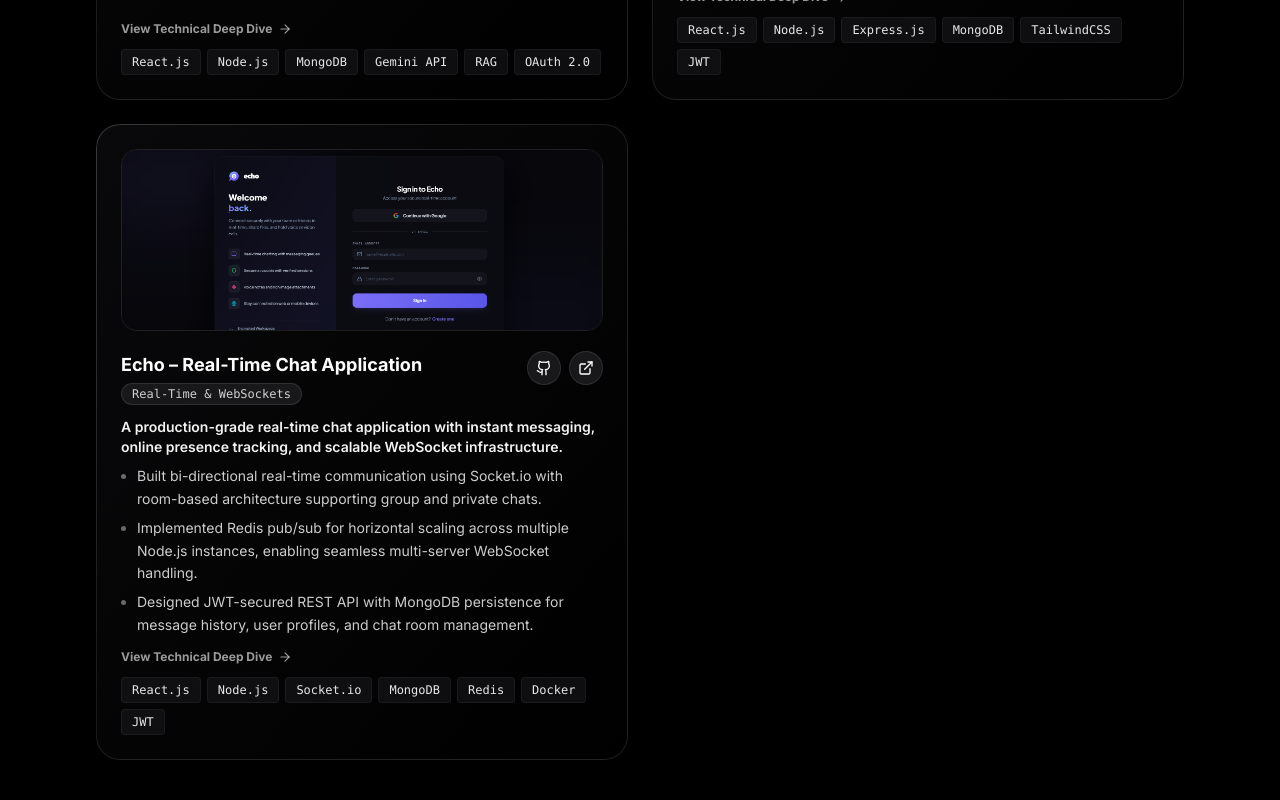
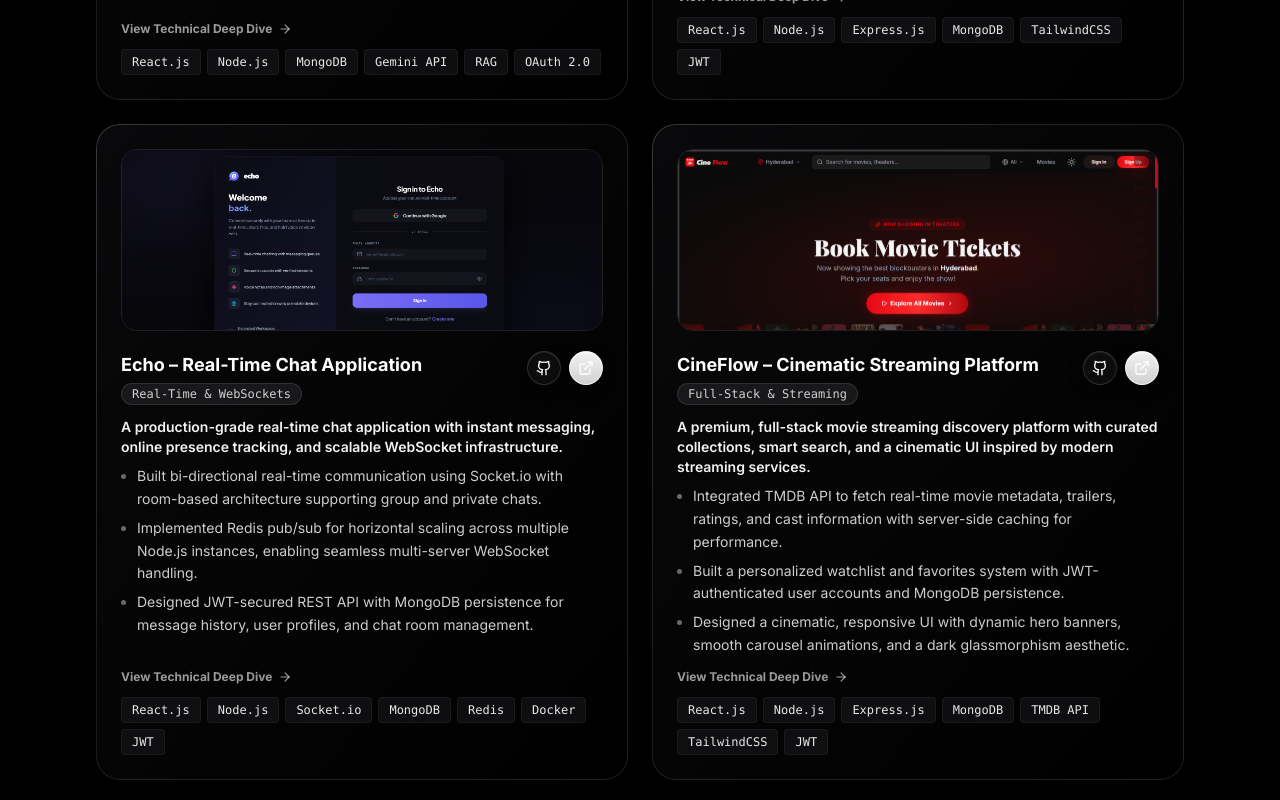
Before and after one commit to Silamsai/protfolio, a React (Vite) app: page / in a window 1280 px wide. Shown: the part 3600-4400 px from the top of the page. Built offline with nearby package versions, Linux system fonts and the light colour scheme.

Commit message:
feat: add CineFlow project + liquid Apple-style buttons

```diff
--- a/src/App.jsx
+++ b/src/App.jsx
@@ -188,6 +188,24 @@ const resumeData = {
       demo: 'https://echo-real-time-chat.vercel.app/',
       challenges: 'Maintaining consistent real-time state across multiple server instances and handling WebSocket reconnection logic gracefully under network instability.',
       solutions: 'Adopted Redis pub/sub as a message broker between Socket.io server instances. Implemented exponential back-off reconnection on the client and sticky-session load balancing via Nginx upstream.',
+    },
+    {
+      id: 'cineflow',
+      emoji: '🎬',
+      title: 'CineFlow – Cinematic Streaming Platform',
+      tag: 'Full-Stack & Streaming',
+      tech: ['React.js', 'Node.js', 'Express.js', 'MongoDB', 'TMDB API', 'TailwindCSS', 'JWT'],
+      desc: 'A premium, full-stack movie streaming discovery platform with curated collections, smart search, and a cinematic UI inspired by modern streaming services.',
+      bullets: [
+        'Integrated TMDB API to fetch real-time movie metadata, trailers, ratings, and cast information with server-side caching for performance.',
+        'Built a personalized watchlist and favorites system with JWT-authenticated user accounts and MongoDB persistence.',
+        'Designed a cinematic, responsive UI with dynamic hero banners, smooth carousel animations, and a dark glassmorphism aesthetic.',
+        'Implemented full-text search with debounce optimization and genre-based filtering across 10,000+ movies and TV shows.',
+      ],
+      github: 'https://github.com/Silamsai/CineFlow',
+      demo: 'https://cineflow.vercel.app/',
+      challenges: 'Handling large volumes of real-time API data efficiently while maintaining a smooth, cinematic user experience without UI jank or layout shifts.',
+      solutions: 'Implemented server-side response caching with TTL strategies to reduce TMDB API calls by 70%. Used React Suspense and skeleton loaders for seamless content streaming and zero layout shift.',
     },
   ],
   achievements: [
@@ -540,7 +558,7 @@ export default function App() {
         {/* Projects Grid – 2 columns on large screens */}
         <div className="grid grid-cols-1 lg:grid-cols-2 gap-5 sm:gap-6">
           {resumeData.projects.map((proj) => {
-            const imgSrc = proj.id === 'tom-ai' ? '/tom-ai.png' : proj.id === 'faculty-management' ? '/faculty.png' : '/echo.png';
+            const imgSrc = proj.id === 'tom-ai' ? '/tom-ai.png' : proj.id === 'faculty-management' ? '/faculty.png' : proj.id === 'cineflow' ? '/cine.png' : '/echo.png';
             return (
               <div
                 key={proj.id}
@@ -572,7 +590,8 @@ export default function App() {
                         target="_blank"
                         rel="noopener noreferrer"
                         onClick={(e) => e.stopPropagation()}
-                        className="p-2 rounded-full transition-all hover:scale-110 hover:bg-white/10 bg-zinc-900 border border-white/10"
+                        className="liquid-btn liquid-btn-ghost p-2 rounded-full"
+                        title="View on GitHub"
                       >
                         <GithubIcon className="w-4 h-4 text-white" />
                       </a>
@@ -581,7 +600,8 @@ export default function App() {
                         target="_blank"
                         rel="noopener noreferrer"
                         onClick={(e) => e.stopPropagation()}
-                        className="p-2 rounded-full transition-all hover:scale-110 hover:bg-white/10 bg-zinc-900 border border-white/10"
+                        className="liquid-btn liquid-btn-solid p-2 rounded-full"
+                        title="Live Demo"
                       >
                         <ExternalLink className="w-4 h-4 text-white" />
                       </a>
@@ -776,7 +796,7 @@ export default function App() {
               {/* Project Image Banner */}
               <div className="w-full rounded-2xl overflow-hidden border border-zinc-900 aspect-video relative max-h-[260px] bg-black">
                 <img
-                  src={selectedProject.id === 'tom-ai' ? '/tom-ai.png' : selectedProject.id === 'faculty-management' ? '/faculty.png' : '/echo.png'}
+                  src={selectedProject.id === 'tom-ai' ? '/tom-ai.png' : selectedProject.id === 'faculty-management' ? '/faculty.png' : selectedProject.id === 'cineflow' ? '/cine.png' : '/echo.png'}
                   alt={selectedProject.title}
                   className="w-full h-full object-cover object-top"
                 />
@@ -840,7 +860,7 @@ export default function App() {
                 target="_blank"
                 rel="noopener noreferrer"
                 onClick={(e) => e.stopPropagation()}
-                className="flex items-center justify-center gap-1.5 px-4 py-2.5 rounded-full border border-zinc-800 hover:border-zinc-500 text-xs font-bold text-zinc-300 transition-all bg-zinc-900/20 w-full xs:w-auto"
+                className="liquid-btn liquid-btn-ghost flex items-center justify-center gap-1.5 px-5 py-2.5 rounded-full text-xs font-bold w-full xs:w-auto"
               >
                 <GithubIcon className="w-3.5 h-3.5" /> Codebase
               </a>
@@ -849,7 +869,7 @@ export default function App() {
                 target="_blank"
                 rel="noopener noreferrer"
                 onClick={(e) => e.stopPropagation()}
-                className="flex items-center justify-center gap-1.5 px-4 py-2.5 rounded-full bg-white text-black hover:bg-zinc-200 text-xs font-bold transition-all w-full xs:w-auto"
+                className="liquid-btn liquid-btn-solid flex items-center justify-center gap-1.5 px-5 py-2.5 rounded-full text-xs font-bold w-full xs:w-auto"
               >
                 <ExternalLink className="w-3.5 h-3.5" /> Launch Demo
               </a>
--- a/src/index.css
+++ b/src/index.css
@@ -160,3 +160,119 @@ section {
   background: linear-gradient(135deg, #d4af37 0%, #f3e5ab 30%, #aa7c11 70%, #d4af37 100%);
   border: 1px solid rgba(0, 0, 0, 0.2);
 }
+
+/* ---------- Liquid Apple-Style Buttons ---------- */
+/*
+ * Inspired by macOS / Apple silicon design language:
+ * frosted-glass base, liquid shimmer fill on hover,
+ * satisfying micro-press on active.
+ */
+.liquid-btn {
+  position: relative;
+  display: inline-flex;
+  align-items: center;
+  justify-content: center;
+  overflow: hidden;
+  cursor: pointer;
+  border: none;
+  outline: none;
+  transition:
+    transform 0.18s cubic-bezier(0.34, 1.56, 0.64, 1),
+    box-shadow 0.25s cubic-bezier(0.16, 1, 0.3, 1),
+    color 0.2s ease;
+  -webkit-tap-highlight-color: transparent;
+}
+
+/* Liquid shimmer pseudo-element */
+.liquid-btn::before {
+  content: '';
+  position: absolute;
+  inset: 0;
+  border-radius: inherit;
+  background: radial-gradient(ellipse at 50% 0%, rgba(255,255,255,0.22) 0%, transparent 70%);
+  opacity: 0;
+  transform: scaleY(0.5) translateY(-10%);
+  transition:
+    opacity 0.3s cubic-bezier(0.16, 1, 0.3, 1),
+    transform 0.35s cubic-bezier(0.34, 1.56, 0.64, 1);
+  pointer-events: none;
+  z-index: 1;
+}
+
+.liquid-btn:hover::before {
+  opacity: 1;
+  transform: scaleY(1) translateY(0%);
+}
+
+/* Moving liquid-fill layer */
+.liquid-btn::after {
+  content: '';
+  position: absolute;
+  inset: 0;
+  border-radius: inherit;
+  background: linear-gradient(135deg, rgba(255,255,255,0.06) 0%, rgba(255,255,255,0.01) 100%);
+  opacity: 0;
+  transition: opacity 0.25s ease;
+  pointer-events: none;
+  z-index: 0;
+}
+
+.liquid-btn:hover::after {
+  opacity: 1;
+}
+
+.liquid-btn > * {
+  position: relative;
+  z-index: 2;
+}
+
+.liquid-btn:active {
+  transform: scale(0.94);
+}
+
+/* Ghost variant: dark frosted glass */
+.liquid-btn-ghost {
+  background: rgba(255, 255, 255, 0.04);
+  backdrop-filter: blur(12px);
+  -webkit-backdrop-filter: blur(12px);
+  border: 1px solid rgba(255, 255, 255, 0.14);
+  color: rgba(255, 255, 255, 0.85);
+  box-shadow:
+    0 1px 0 rgba(255,255,255,0.08) inset,
+    0 4px 16px rgba(0,0,0,0.35);
+}
+
+.liquid-btn-ghost:hover {
+  background: rgba(255, 255, 255, 0.10);
+  border-color: rgba(255, 255, 255, 0.28);
+  color: #ffffff;
+  box-shadow:
+    0 1px 0 rgba(255,255,255,0.15) inset,
+    0 8px 24px rgba(0,0,0,0.5),
+    0 0 0 1px rgba(255,255,255,0.08);
+  transform: translateY(-1px) scale(1.04);
+}
+
+/* Solid variant: bright fill like macOS default button */
+.liquid-btn-solid {
+  background: linear-gradient(180deg, rgba(255,255,255,0.95) 0%, rgba(220,220,220,0.95) 100%);
+  border: 1px solid rgba(255,255,255,0.6);
+  color: #000000;
+  box-shadow:
+    0 1px 0 rgba(255,255,255,0.7) inset,
+    0 4px 14px rgba(0,0,0,0.4);
+}
+
+.liquid-btn-solid::before {
+  background: radial-gradient(ellipse at 50% 0%, rgba(255,255,255,0.6) 0%, transparent 65%);
+}
+
+.liquid-btn-solid:hover {
+  background: linear-gradient(180deg, #ffffff 0%, #e8e8e8 100%);
+  color: #000000;
+  box-shadow:
+    0 1px 0 rgba(255,255,255,0.9) inset,
+    0 8px 28px rgba(0,0,0,0.5),
+    0 0 0 1px rgba(255,255,255,0.2);
+  transform: translateY(-1px) scale(1.04);
+}
```
Also changed, not shown: public/cine.png (added).
